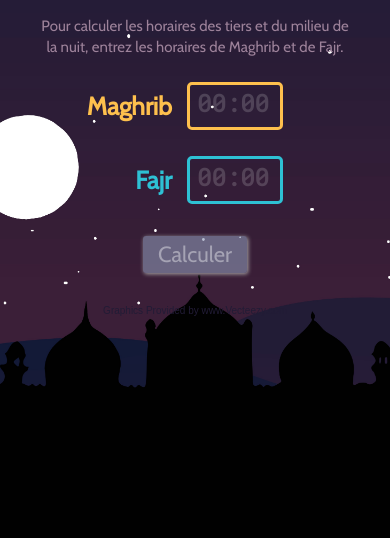
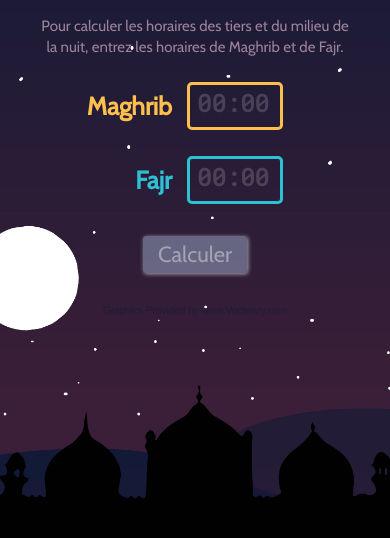
Before and after one commit to ShamShams/Night-Hours-Calculator, a React (Create React App) app: page / in a window 390 px wide. Shown: the top 538 px of the page. Built offline with nearby package versions, Linux system fonts and the light colour scheme.

Commit message:
Correct media queries

```diff
--- a/src/styles/styles.css
+++ b/src/styles/styles.css
@@ -137,6 +137,7 @@ body {
 @media all and (max-width: 820px) {
     body {
         background-size: 200%;
+        background-position: top;
     }
     .Main-instructions  {
         font-size: 15px;
```
